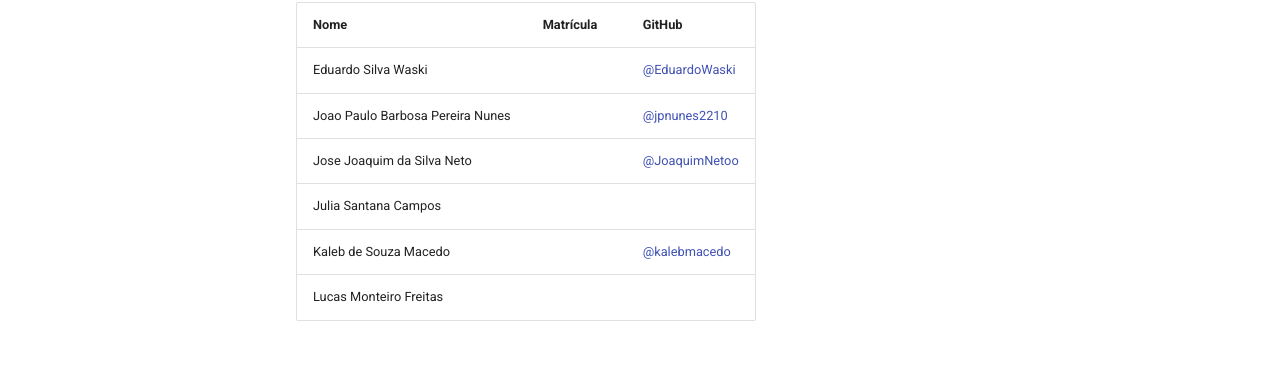
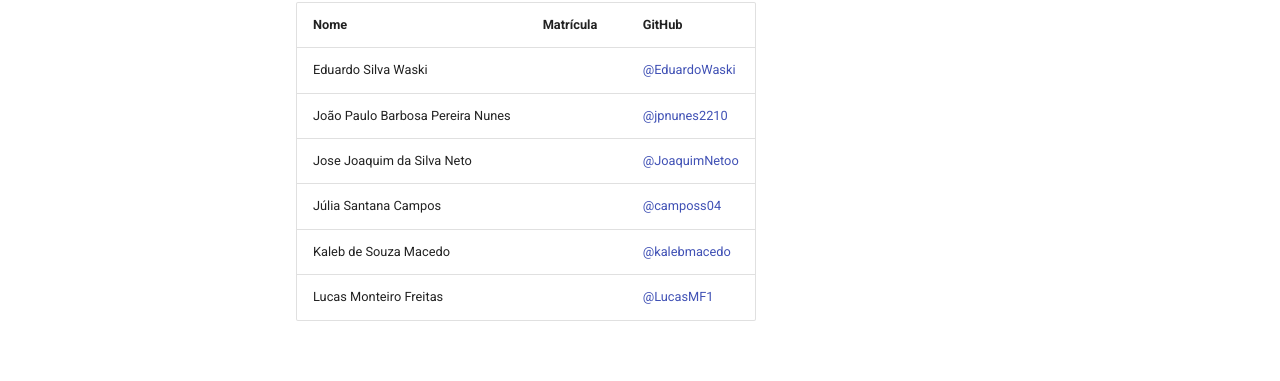
Before and after one commit to FCTE-Qualidade-de-Software-1/2026-2_T02_ELIZABETH_FRIEDMAN, an MkDocs documentation site: the page built from docs/equipe.md, in a window 1280 px wide and 1013 px high. Shown: the part 226-607 px from the top of the window. Built offline with MkDocs 1.6.1 and Material for MkDocs 9.7.7, drawn with Linux system fonts in a browser that asks for light colours; comment, search, counter and statistics services are not loaded.

Commit message:
docs: adiciona github de colaboradores

```diff
--- a/docs/equipe.md
+++ b/docs/equipe.md
@@ -3,11 +3,11 @@
 | Nome | Matrícula | GitHub |
 |------|-----------|--------|
 | Eduardo Silva Waski | | [@EduardoWaski](https://github.com/EduardoWaski) |
-| Joao Paulo Barbosa Pereira Nunes | | [@jpnunes2210](https://github.com/jpnunes2210) |
+| João Paulo Barbosa Pereira Nunes | | [@jpnunes2210](https://github.com/jpnunes2210) |
 | Jose Joaquim da Silva Neto | | [@JoaquimNetoo](https://github.com/JoaquimNetoo) |
-| Julia Santana Campos | | |
+| Júlia Santana Campos | | [@camposs04](https://github.com/camposs04)|
 | Kaleb de Souza Macedo | | [@kalebmacedo](https://github.com/kalebmacedo) |
-| Lucas Monteiro Freitas | | |
+| Lucas Monteiro Freitas | | [@LucasMF1](https://github.com/LucasMF1)|
 
 ## Tabela de contribuição
 
```
Also changed, not shown: docs/index.md (+1 -6 lines).
